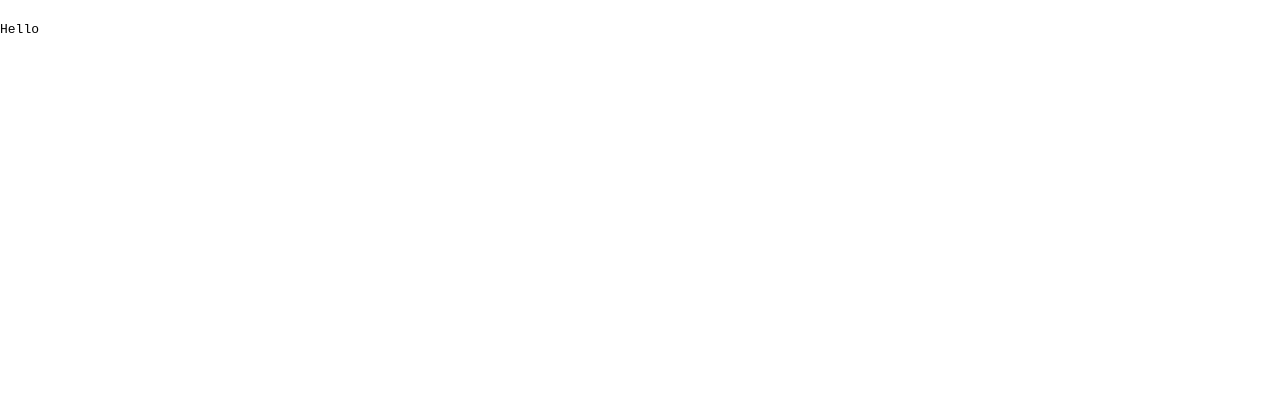
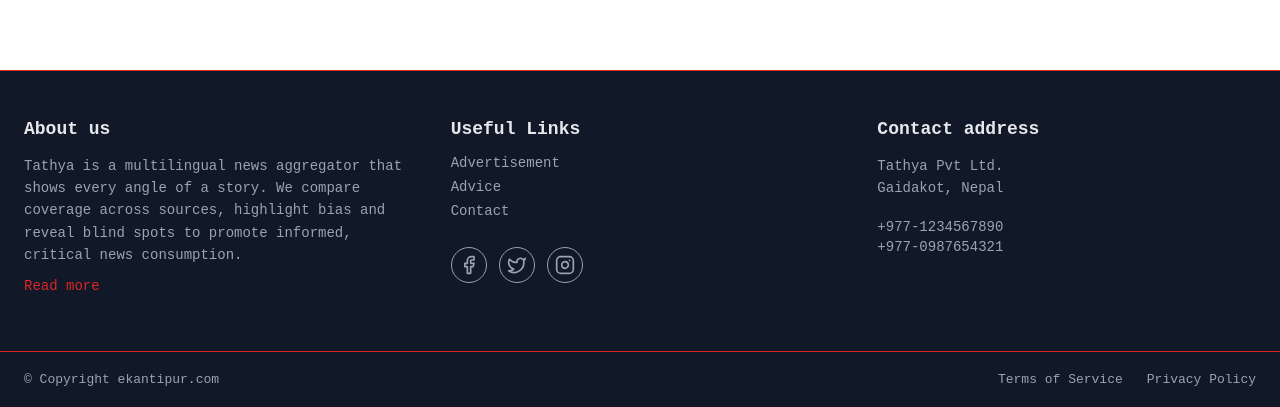
Before and after one commit to Aayush-Sigdel/Tathya, a React (Vite) app in the folder Tathya-frontend/: page / in a window 1280 px wide. Shown: the part 1621-2028 px from the top of the page. Before the commit the page ends 1658 px from the top, so only its background shows below. Built offline with nearby package versions, Linux system fonts and the light colour scheme.

Commit message:
Footer added

```diff
--- a/Tathya-frontend/src/App.jsx
+++ b/Tathya-frontend/src/App.jsx
@@ -7,6 +7,7 @@
 import './index.css';
 import DotGridBackground from './Background/DotGridBackground';
 import Header from './layouts/header/header';
+import Footer from './layouts/footer/footer';
 import ContentLayout from './layouts/mainContents/contentLayout';
 
 const App = () => {
@@ -15,6 +16,7 @@
             <Header />
             <Navbar />
             <ContentLayout />
+            <Footer />
             <div>
                 <Routes>
                     <Route
--- /dev/null
+++ b/Tathya-frontend/src/layouts/footer/footer.jsx
@@ -0,0 +1,88 @@
+import React from 'react';
+import {Link} from 'react-router-dom';
+import { Facebook, Twitter, Instagram} from 'lucide-react';
+import styles from './footer.module.css';
+
+const Footer = () => {
+  const usefulLinks = [
+    {name: 'Advertisement' , url: 'advertisement'},
+    {name: 'Advice', url: 'advice'},
+    {name: 'Contact', url: 'contact'}
+  ];
+
+  return(
+    <footer className={styles["footer-container"]}>
+      <div className={styles["footer-content"]}>
+        {/*about us section */}
+        <div className={styles["footer-section"]}>
+          <h3 className={styles["section-title"]}> About us </h3>
+          <p className={styles["about-text"]}>
+          Tathya is a multilingual news aggregator that shows every angle of a story.
+          We compare coverage across sources, highlight bias and
+          reveal blind spots to promote informed, critical news consumption.
+          </p>
+          <Link
+            to="about"
+            className={styles["read-more-link"]}
+          >
+            Read more
+          </Link>
+        </div>
+
+        {/*useful links */}
+        <div className={styles["footer-section"]}>
+          <h3 className={styles["section-title"]}>Useful Links</h3>
+          <ul className={styles["links-list"]}>
+            {usefulLinks.map((link, index) => (
+
+              <li key={index} className={styles["link-item"]}>
+                <Link
+                  to={link.url}
+                  className={styles["link"]}
+                  >
+                    {link.name}
+                  </Link>
+              </li>
+            ))}
+          </ul>
+
+          {/*social media*/}
+          <div className={styles["social-icons-container"]}>
+            <a href="https://facebook.com" target="_blank" rel="noopener noreferrer" className={styles["social-icon"]}>
+              <Facebook size={20} />
+            </a>
+            <a href="https://twitter.com" target="_blank" rel="noopener noreferrer" className={styles["social-icon"]}>
+              <Twitter size={20} />
+            </a>
+            <a href="https://instagram.com" target="_blank" rel="noopener noreferrer" className={styles["social-icon"]}>
+              <Instagram size={20} />
+              </a>
+          </div>
+        </div>
+
+        {/* Contact Address Section */}
+        <div className={styles["footer-section"]}>
+          <h3 className={styles["section-title"]}>Contact address</h3>
+          <p className={styles["contact-text"]}>
+            Tathya Pvt Ltd.<br />
+            Gaidakot, Nepal
+          </p>
+          <div className={styles["phone-numbers"]}>
+            <p className={styles["phone"]}>+977-1234567890</p>
+            <p className={styles["phone"]}>+977-0987654321</p>
+          </div>
+          </div>
+      </div>
+      {/* Bottom Bar */}
+      <div className={styles["footer-bottom"]}>
+        <p className={styles["copyright"]}>© Copyright ekantipur.com</p>
+        <div className={styles["footer-links"]}>
+          <Link to="termsOfService" className={styles["footer-link"]}>Terms of Service</Link>
+          <Link to="privacyPolicy" className={styles["footer-link"]}>Privacy Policy</Link>
+        </div>
+      </div>
+    </footer>
+  )
+}
+
+export default Footer;
--- /dev/null
+++ b/Tathya-frontend/src/layouts/footer/footer.module.css
@@ -0,0 +1,192 @@
+.footer-container {
+  background-color: #111827;
+  border-top: 1px solid #dc2626;
+  margin-top: 48px;
+}
+
+.footer-content {
+  display: grid;
+  grid-template-columns: 1fr 1fr 1fr;
+  gap: 48px;
+  max-width: 1600px;
+  margin: 0 auto;
+  padding: 48px 24px;
+}
+
+.footer-section {
+  display: flex;
+  flex-direction: column;
+}
+
+.section-title {
+  font-size: 18px;
+  font-weight: 700;
+  color: #e5e7eb;
+  margin: 0 0 16px 0;
+}
+
+/* About Us */
+.about-text {
+  font-size: 14px;
+  line-height: 1.6;
+  color: #9ca3af;
+  margin: 0 0 12px 0;
+}
+
+.read-more-link {
+  font-size: 14px;
+  color: #dc2626; /* primary red */
+  text-decoration: none;
+  font-weight: 500;
+}
+
+.read-more-link:hover {
+  color: #b91c1c; /* dark red hover */
+  text-decoration: underline;
+}
+
+/* Links */
+.links-list {
+  list-style: none;
+  padding: 0;
+  margin: 0 0 20px 0;
+}
+
+.link-item {
+  margin-bottom: 8px;
+}
+
+.link {
+  font-size: 14px;
+  color: #9ca3af;
+  text-decoration: none;
+  transition: color 0.2s ease;
+}
+
+.link:hover {
+  color: #dc2626; /* red hover */
+}
+
+.social-icons-container {
+  display: flex;
+  gap: 12px;
+  margin-bottom: 20px;
+}
+
+.social-icon {
+  width: 36px;
+  height: 36px;
+  display: flex;
+  align-items: center;
+  justify-content: center;
+  background-color: #111827;
+  border: 1px solid #9ca3af;
+  border-radius: 50%;
+  color: #9ca3af;
+  text-decoration: none;
+  transition: all 0.2s ease;
+}
+
+.social-icon:hover {
+  background-color: #dc2626; /* red hover */
+  border-color: #dc2626;
+  color: #fff;
+}
+
+.app-buttons-container {
+  display: flex;
+  gap: 12px;
+  flex-wrap: wrap;
+}
+
+.app-button {
+  display: block;
+  text-decoration: none;
+}
+
+.app-store-image {
+  height: 40px;
+  width: auto;
+}
+
+/* Contact */
+.contact-text {
+  font-size: 14px;
+  line-height: 1.6;
+  color: #9ca3af;
+  margin: 0 0 16px 0;
+}
+
+.phone-numbers {
+  margin-bottom: 24px;
+}
+
+.phone {
+  font-size: 14px;
+  color: #9ca3af;
+  margin: 4px 0;
+}
+
+/* Footer Bottom */
+.footer-bottom {
+  display: flex;
+  justify-content: space-between;
+  align-items: center;
+  max-width: 1600px;
+  margin: 0 auto;
+  padding: 20px 24px;
+  border-top: 1px solid #dc2626;
+}
+
+.copyright {
+  font-size: 13px;
+  color: #9ca3af;
+  margin: 0;
+}
+
+.footer-links {
+  display: flex;
+  gap: 24px;
+}
+
+.footer-link {
+  font-size: 13px;
+  color: #9ca3af;
+  text-decoration: none;
+  transition: color 0.2s ease;
+}
+
+.footer-link:hover {
+  color: #dc2626; /* red hover */
+}
+
+/* Responsive */
+@media (max-width: 1024px) {
+  .footer-content {
+    grid-template-columns: 1fr 1fr;
+    gap: 32px;
+  }
+
+  .footer-section:last-child {
+    grid-column: 1 / -1;
+  }
+}
+
+@media (max-width: 768px) {
+  .footer-content {
+    grid-template-columns: 1fr;
+    gap: 32px;
+    padding: 32px 16px;
+  }
+
+  .footer-bottom {
+    flex-direction: column;
+    gap: 16px;
+    padding: 16px;
+    text-align: center;
+  }
+
+  .publications-grid {
+    grid-template-columns: repeat(3, 1fr);
+  }
+}
```
